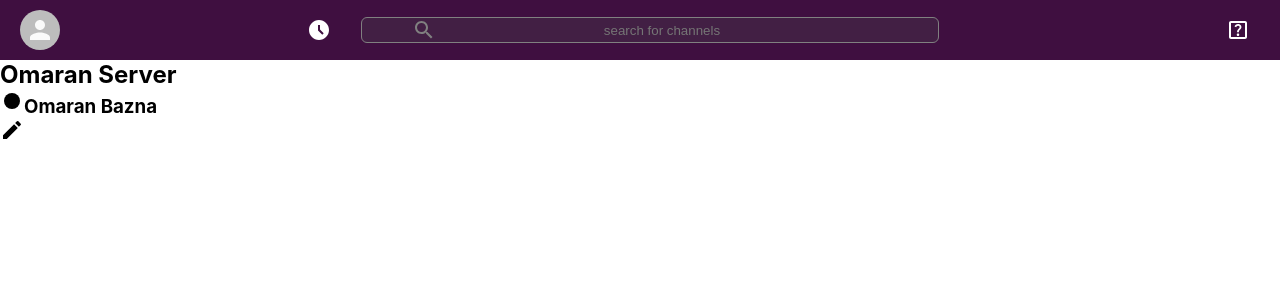
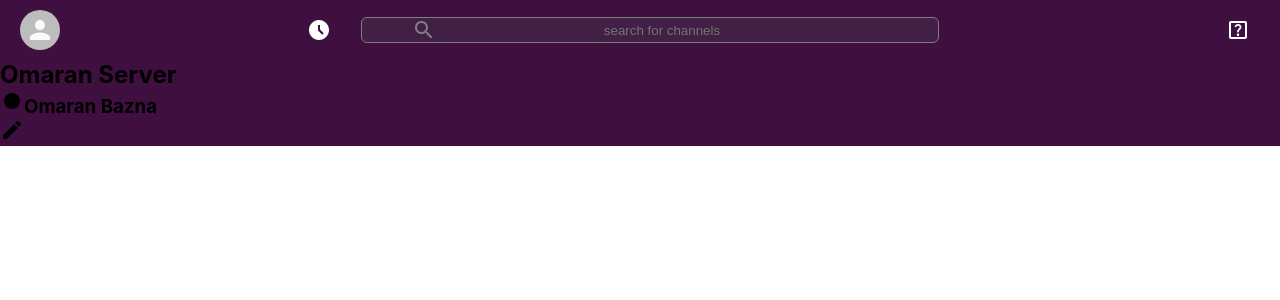
Before and after one commit to omaranBazna/slack-clone, a React (Create React App) app: page / in a window 1280 px wide. Shown: the top 300 px of the page. Built offline with nearby package versions, Linux system fonts and the light colour scheme.

Commit message:
color the side bar section

```diff
--- a/src/styles/sidebar.css
+++ b/src/styles/sidebar.css
@@ -0,0 +1,3 @@
+.sidebar{
+    background-color:var(--slack-color);
+}
```
Also changed, not shown: src/App.css (line endings or trailing spaces).
